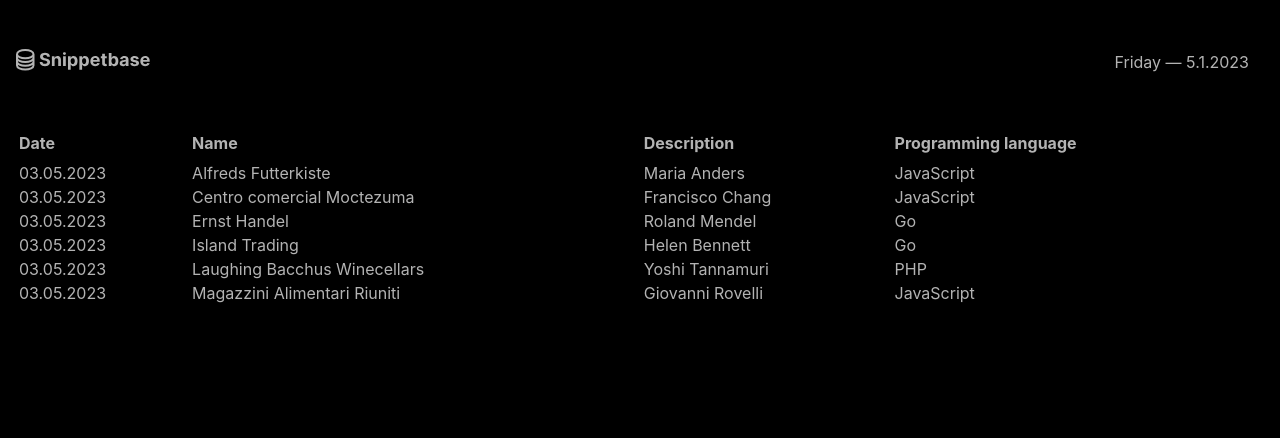
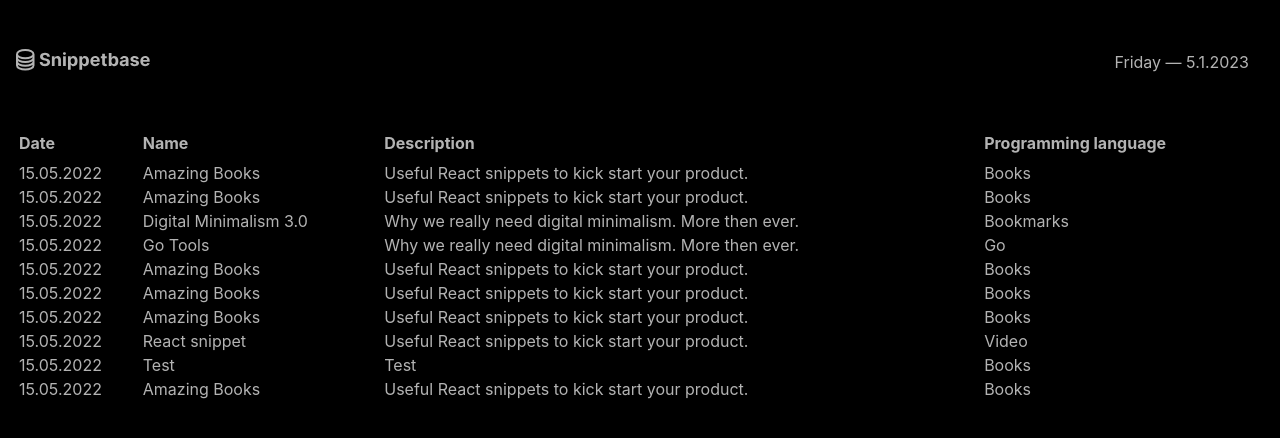
Before and after one commit to nenadmarinkovic/snippetbase, a Next.js app: page / in a window 1280 px wide. Shown: the top 438 px of the page. Built offline with nearby package versions, Linux system fonts and the light colour scheme.

Commit message:
fetch markdown added

```diff
--- a/components/Snippets.tsx
+++ b/components/Snippets.tsx
@@ -1,7 +1,9 @@
 import React from "react";
 import { Table } from "../styles/components/snippets";
 
-function Snippets() {
+function Snippets({ posts }: any) {
+  console.log(posts);
+
   return (
     <div>
       <Table>
@@ -12,42 +14,14 @@ function Snippets() {
             <th>Description</th>
             <th>Programming language</th>
           </tr>
-          <tr>
-            <td>03.05.2023</td>
-            <td>Alfreds Futterkiste</td>
-            <td>Maria Anders</td>
-            <td>JavaScript</td>
-          </tr>
-          <tr>
-            <td>03.05.2023</td>
-            <td>Centro comercial Moctezuma</td>
-            <td>Francisco Chang</td>
-            <td>JavaScript</td>
-          </tr>
-          <tr>
-            <td>03.05.2023</td>
-            <td>Ernst Handel</td>
-            <td>Roland Mendel</td>
-            <td>Go</td>
-          </tr>
-          <tr>
-            <td>03.05.2023</td>
-            <td>Island Trading</td>
-            <td>Helen Bennett</td>
-            <td>Go</td>
-          </tr>
-          <tr>
-            <td>03.05.2023</td>
-            <td>Laughing Bacchus Winecellars</td>
-            <td>Yoshi Tannamuri</td>
-            <td>PHP</td>
-          </tr>
-          <tr>
-            <td>03.05.2023</td>
-            <td>Magazzini Alimentari Riuniti</td>
-            <td>Giovanni Rovelli</td>
-            <td>JavaScript</td>
-          </tr>
+          {posts.map((post: any, index: any) => (
+            <tr key={index}>
+              <td>{post.data.date}</td>
+              <td>{post.data.title}</td>
+              <td>{post.data.description}</td>
+              <td>{post.data.category}</td>
+            </tr>
+          ))}
         </tbody>
       </Table>
     </div>
--- a/pages/index.tsx
+++ b/pages/index.tsx
@@ -1,9 +1,14 @@
 import Head from "next/head";
+import fs from "fs";
+import matter from "gray-matter";
+import type { NextPage } from "next";
+import path from "path";
 import { Container } from "../styles/components/layout";
+import { postFilePaths, POSTS_PATH } from "../utils/mdx-posts";
 import Header from "@/components/Header";
 import Snippets from "@/components/Snippets";
 
-export default function Home() {
+const Home: NextPage = ({ posts }: any) => {
   return (
     <>
       <Head>
@@ -17,8 +22,25 @@ export default function Home() {
       </Head>
       <Container>
         <Header />
-        <Snippets />
+        <Snippets posts={posts} />
       </Container>
     </>
   );
+};
+
+export async function getStaticProps() {
+  const posts = postFilePaths.map((filePath) => {
+    const source = fs.readFileSync(path.join(POSTS_PATH, filePath));
+    const { content, data } = matter(source);
+
+    return {
+      content,
+      data,
+      filePath,
+    };
+  });
+
+  return { props: { posts }, revalidate: 10 };
 }
+
+export default Home;
--- a/posts/command-line-tools.mdx
+++ b/posts/command-line-tools.mdx
@@ -1,8 +1,8 @@
 ---
-title: Command Line Tools
-description: Why we really need digital minimalism. More then ever.
+title: Amazing Books
+description: Useful React snippets to kick start your product.
 date: 15.05.2022
-category: Command line
+category: Books
 ---
 
 # Project Title
--- a/posts/great-snippets.mdx
+++ b/posts/great-snippets.mdx
@@ -1,8 +1,8 @@
 ---
-title: Great snippets for your project
-description: The story of Dash Directory and how I stepped into unknown just to free myself from online addiction.
+title: Amazing Books
+description: Useful React snippets to kick start your product.
 date: 15.05.2022
-category: Command line
+category: Books
 ---
 
 <br />
--- a/posts/mac-for-development.mdx
+++ b/posts/mac-for-development.mdx
@@ -1,8 +1,8 @@
 ---
-title: Mac for web development
-description: Guide how to set up everything on your Mac and get ready to start coding. And some amazing apps to keep you productive.
+title: Amazing Books
+description: Useful React snippets to kick start your product.
 date: 15.05.2022
-category: Audio
+category: Books
 ---
 
 
--- a/posts/personal-software.mdx
+++ b/posts/personal-software.mdx
@@ -1,8 +1,8 @@
 ---
-title: Building personal software to escape online distractions?
-description: The story of Dash Directory and how I stepped into unknown just to free myself from online addiction.
+title: Amazing Books
+description: Useful React snippets to kick start your product.
 date: 15.05.2022
-category: Command line
+category: Books
 ---
 
 [![Contributors][contributors-shield]][contributors-url]
--- a/posts/youtube-channels.mdx
+++ b/posts/youtube-channels.mdx
@@ -1,8 +1,8 @@
 ---
-title: Youtube for Developers
-description: Guide how to set up everything on your Mac and get ready to start coding. And some amazing apps to keep you productive.
+title: Amazing Books
+description: Useful React snippets to kick start your product.
 date: 15.05.2022
-category: Video
+category: Books
 ---
 
 # MacDown
```
